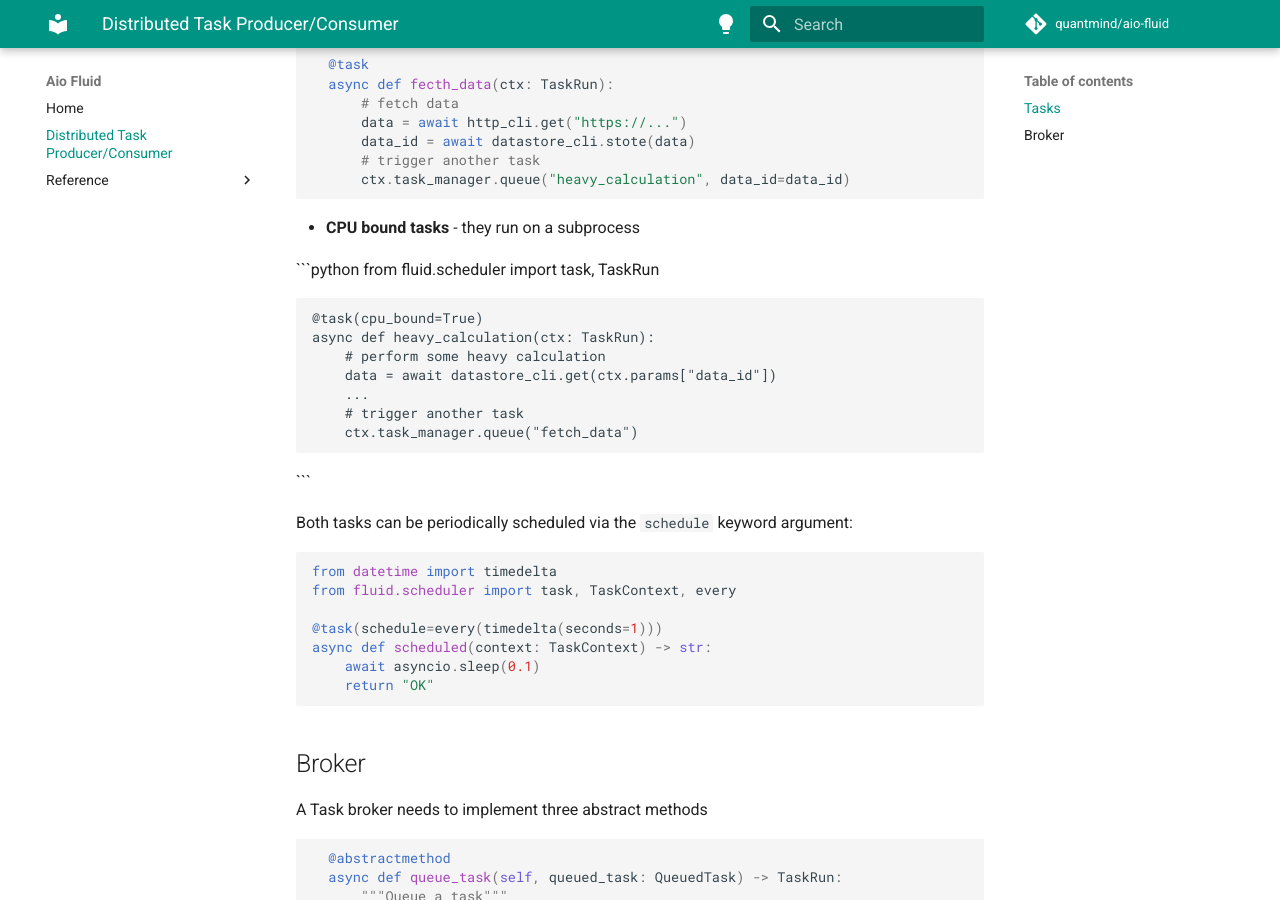
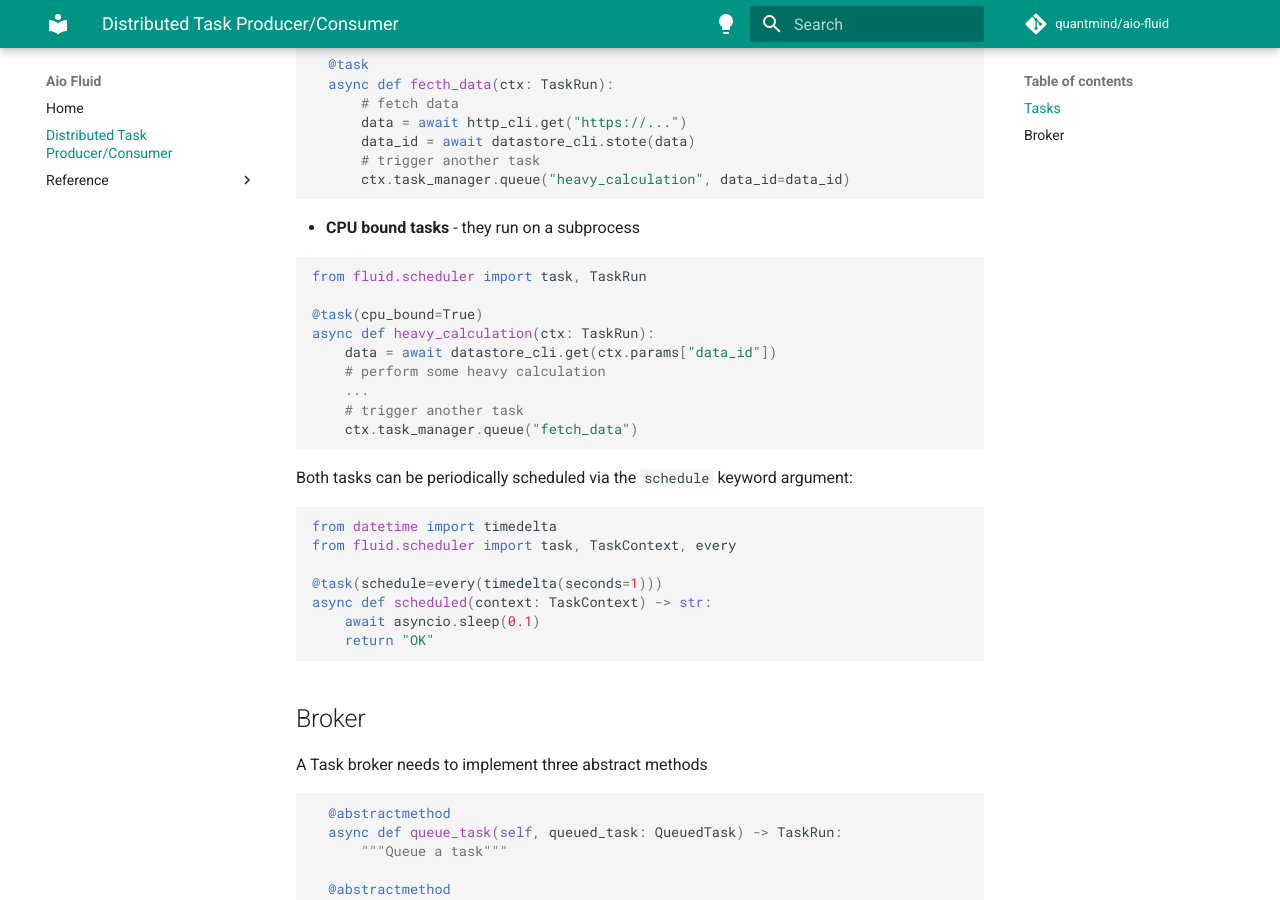
Before and after one commit to quantmind/aio-fluid, an MkDocs documentation site: the page built from docs/scheduler.md, in a window 1280 px wide and 900 px high, scrolled down 623 px. Built offline with MkDocs 1.6.1 and Material for MkDocs 9.7.7, drawn with Linux system fonts in a browser that asks for light colours; comment, search, counter and statistics services are not loaded.

Commit message:
Fix docs

````diff
--- a/docs/scheduler.md
+++ b/docs/scheduler.md
@@ -34,17 +34,17 @@ There are two types of tasks implemented
 
 * **CPU bound tasks** - they run on a subprocess
 
-  ```python
-    from fluid.scheduler import task, TaskRun
+```python
+from fluid.scheduler import task, TaskRun
 
-    @task(cpu_bound=True)
-    async def heavy_calculation(ctx: TaskRun):
-        # perform some heavy calculation
-        data = await datastore_cli.get(ctx.params["data_id"])
-        ...
-        # trigger another task
-        ctx.task_manager.queue("fetch_data")
-  ```
+@task(cpu_bound=True)
+async def heavy_calculation(ctx: TaskRun):
+    data = await datastore_cli.get(ctx.params["data_id"])
+    # perform some heavy calculation
+    ...
+    # trigger another task
+    ctx.task_manager.queue("fetch_data")
+```
 
 Both tasks can be periodically scheduled via the `schedule` keyword argument:
 
````
Also changed, not shown: docs/index.md (+9 -0 lines), readme.md (+9 -0 lines), 1 other file.
